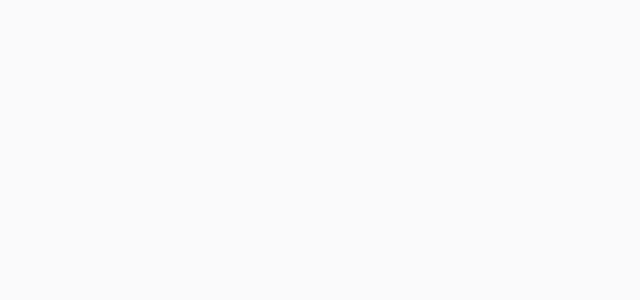
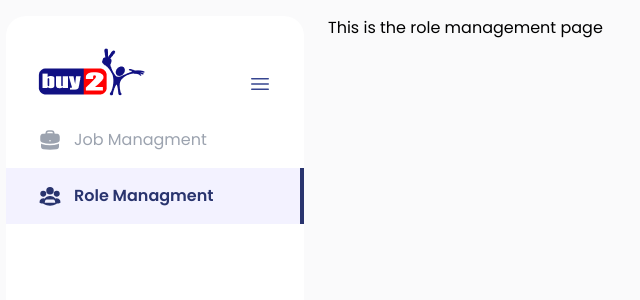
Before and after one commit to AbdalrahmanEsmat/Buy2, a React (Vite) app: page /role-management in a window 1280 px wide. Before the commit this address had no page. Shown: the top 300 px of the page, without its empty margins (10-650 px from the left). Built offline with nearby package versions, Linux system fonts and the light colour scheme.

Commit message:
creating the rolel management page, adding role management path at app, changing the icon library and adding sidebar-item componets at the global.css

```diff
--- a/package.json
+++ b/package.json
@@ -10,8 +10,8 @@
     "preview": "vite preview"
   },
   "dependencies": {
+    "@heroicons/react": "^2.2.0",
     "@tailwindcss/vite": "^4.3.3",
-    "lucide-react": "^1.30.0",
     "react": "^19.2.8",
     "react-dom": "^19.2.8",
     "react-router-dom": "^7.18.2",
--- a/src/App.tsx
+++ b/src/App.tsx
@@ -2,6 +2,7 @@ import { lazy, Suspense } from 'react';
 import { BrowserRouter, Navigate, Route, Routes } from 'react-router-dom';
 import Loader from './components/Loader';
 import AdminLayout from './layouts/AdminLayout/AdminLayout';
+import RoleManagement from './pages/RoleManagement';
 
 const JobManagement = lazy(() => import('./pages/JobManagment'));
 
@@ -13,6 +14,7 @@ function App() {
           <Route element={<AdminLayout />}>
             <Route index element={<Navigate to="job-management" replace />} />
             <Route path="job-management" element={<JobManagement />} />
+            <Route path="role-management" element={<RoleManagement />} />
           </Route>
         </Routes>
       </Suspense>
--- a/src/layouts/AdminLayout/AdminSideBar.tsx
+++ b/src/layouts/AdminLayout/AdminSideBar.tsx
@@ -1,11 +1,16 @@
-import { useState } from 'react';
-import { PanelLeft } from 'lucide-react';
 import buy2Logo1 from '../../assets/images/buy2logo-1.png';
 import buy2Logo2 from '../../assets/images/buy2logo-2.png';
-import { NavLink } from 'react-router-dom';
+
+import { BriefcaseIcon } from '@heroicons/react/24/solid';
+import { UserGroupIcon } from '@heroicons/react/24/outline';
+import { Bars3Icon } from '@heroicons/react/24/outline';
+
+import { useState } from 'react';
+import { NavLink, useLocation } from 'react-router-dom';
 
 export default function AdminSideBar() {
   const [isCollapsed, setIsCollapsed] = useState(false);
+  const { pathname } = useLocation();
 
   return (
     <aside
@@ -29,17 +34,48 @@ export default function AdminSideBar() {
           className={`cursor-pointer ${isCollapsed ? 'border-y border-gray-200 py-2' : ''}`}
           onClick={() => setIsCollapsed((prev) => !prev)}
         >
-          <PanelLeft size={24} className="text-primary-800" />
+          <Bars3Icon className="h-12 w-12 text-primary-800" />
         </button>
       </div>
 
       {/* body  */}
+      <ul>
+        <li
+          className={`sidebar-item ${pathname === '/job-management' ? 'sidebar-item-active' : ''}`}
+        >
+          <NavLink to="job-management" className="Link">
+            <BriefcaseIcon
+              className={`h-12 w-12 text-gray-400 ${pathname === '/job-management' ? 'fill-primary-900 ' : ''}`}
+            />
+            {!isCollapsed && (
+              <p
+                className={`text-gray-400 ${pathname === '/job-management' ? 'text-primary-900 font-semibold ' : ''}`}
+              >
+                Job Managment
+              </p>
+            )}
+          </NavLink>
+        </li>
 
-      <ul>
-        <li>
-          <NavLink to="job-management">Job Managment</NavLink>
+        <li
+          className={`sidebar-item ${pathname === '/role-management' ? 'sidebar-item-active' : ''}`}
+        >
+          <NavLink to="role-management" className="Link">
+            <UserGroupIcon
+              className={`h-12 w-12 text-gray-400 ${pathname === '/role-management' ? 'fill-primary-900 text-primary-900' : ''}`}
+            />
+            {!isCollapsed && (
+              <p
+                className={`text-gray-400 ${pathname === '/role-management' ? 'text-primary-900 font-semibold ' : ''}`}
+              >
+                Role Managment
+              </p>
+            )}
+          </NavLink>
         </li>
       </ul>
+
+      {/* logout button  */}
     </aside>
   );
 }
--- /dev/null
+++ b/src/pages/RoleManagement.tsx
@@ -0,0 +1,3 @@
+export default function RoleManagement() {
+  return <h1>This is the role management page</h1>;
+}
--- a/src/styles/globals.css
+++ b/src/styles/globals.css
@@ -11,3 +11,17 @@
     background-color: var(--color-background);
   }
 }
+
+@layer components {
+  .sidebar-item {
+    @apply px-16 py-5 h-28 border-r-4 border-transparent;
+  }
+
+  .sidebar-item-active {
+    @apply bg-primary-50 border-primary-900;
+  }
+
+  .Link {
+    @apply flex items-center gap-6 h-full;
+  }
+}
```
Also changed, not shown: 1 other file (tests, documents, lock files or other folders).
